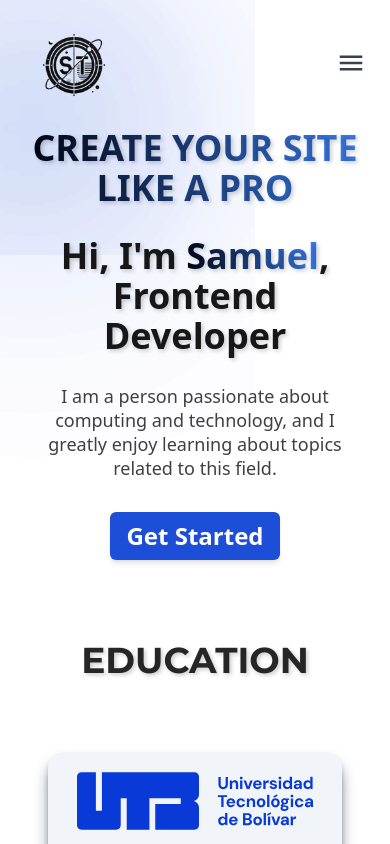
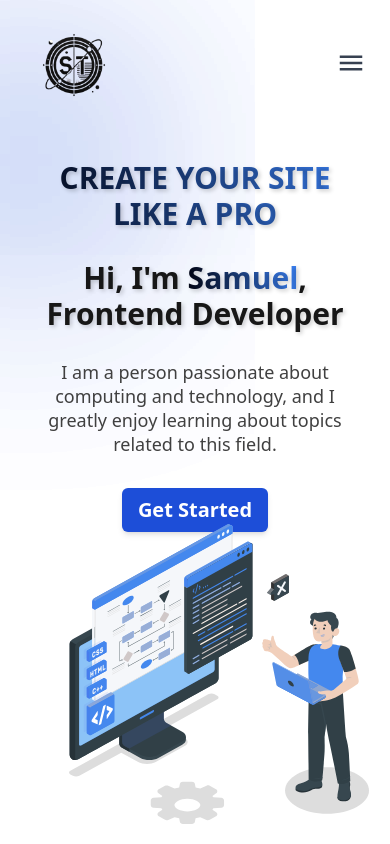
Before and after one commit to Stobio19/Personal-Portfolio, a Next.js app: page / in a window 390 px wide. Shown: the top 844 px of the page. Built offline with nearby package versions, Linux system fonts and the light colour scheme.

Commit message:
Último commit antes de fusionar con Personal-Portfolio

```diff
--- a/src/app/Components/Main.tsx
+++ b/src/app/Components/Main.tsx
@@ -4,14 +4,14 @@ import Image from "next/image";
 
 export default function Main() {
   return (
-    <main className=" md:py-12 relative grid grid-cols-1 lg:grid-cols-2 place-items-center max-w-7xl px-8  mx-auto md:px-10 lg:px-12  xl:px-14 2xl:px-16    ">
+    <main className="py-8 md:py-12 relative grid grid-cols-1 lg:grid-cols-2 place-items-center max-w-7xl px-6  mx-auto md:px-10 lg:px-12  xl:px-24 2xl:px-16    ">
       <div className="content relative flex flex-col text-center md:text-start gap-4">
         <span className="blur-custom"></span>
         <span className="blur-custom"></span>
-        <h4 className=" text-shadow bg-gradient-to-r from-slate-950  to-blue-500    text-transparent bg-clip-text  text-4xl md:text4xl font-bold mb-3 dark:bg-none dark:text-neutral-300">
+        <h4 className=" text-shadow bg-gradient-to-r from-slate-950  to-blue-500    text-transparent bg-clip-text  text-3xl sm:text-4xl font-bold mb-3 dark:bg-none dark:text-neutral-300">
           CREATE YOUR SITE LIKE A PRO
         </h4>
-        <h1 className="text-shadow text-neutral-900 mb-3  text-4xl md:text-7xl font-bold leading-tigh  dark:text-neutral-300">
+        <h1 className="text-shadow text-neutral-900 mb-3  text-3xl sm:text-4xl md:text-5xl lg:text-6xl font-bold leading-tigh  dark:text-neutral-300">
           Hi, I'm{" "}
           <span className=" dark:webkit-effect bg-gradient-to-r from-slate-950  to-blue-500    text-transparent bg-clip-text dark:bg-none ">
             Samuel
@@ -22,15 +22,15 @@ export default function Main() {
           I am a person passionate about computing and technology, and I greatly
           enjoy learning about topics related to this field.
         </p>
-        <button  className="max-w-max self-center md:self-start font-semibold text-white p-2 text-2xl bg-blue-700 py-2 px-4 rounded-md shadow-md hover:brightness-125 cursor-pointer transition ">
+        <button className="max-w-max self-center md:self-start font-semibold text-white p-2 text-xl sm:text-2xl bg-blue-700 py-2 px-4 rounded-md shadow-md hover:brightness-125 cursor-pointer transition ">
           <a href="#">Get Started</a>
         </button>
       </div>
-      <div className="relative -top-8 image max-w-full flex justify-center overflow-hidden md:overflow-visible">
+      <div className="relative left-6 bottom-2 image max-w-full flex justify-center overflow-hidden md:overflow-visible">
         <Image
           width={550}
           height={100}
-          className=" header-Image cursor-pointer hidden md:block lg:ml-20 mt-8 md:mt-0 w-full lef sm:max-w-screen-sm md:max-w-screen-md lg:max-w-screen-lg xl:max-w-screen-xl h-auto "
+          className="header-Image cursor-pointer w-full max-w-[300px] sm:max-w-[350px] md:max-w-[400px] lg:max-w-[450px] xl:max-w-[500px] h-auto"
           src={main.src}
           alt="Main Image"
         />
```
Also changed, not shown: 1 other file (tests, documents, lock files or other folders).
